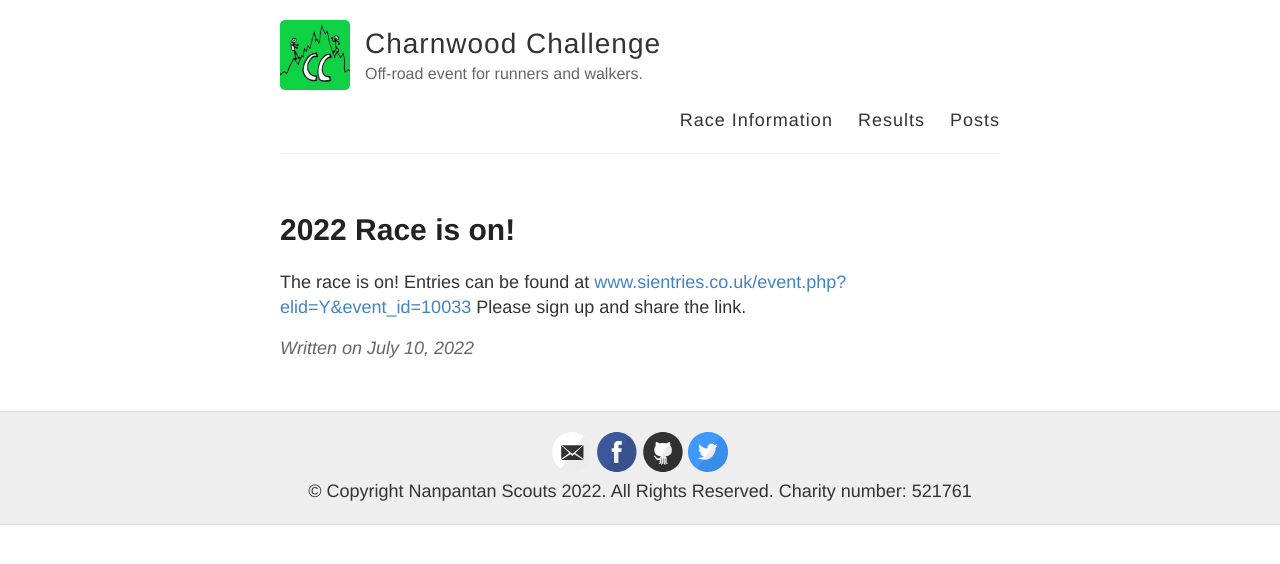
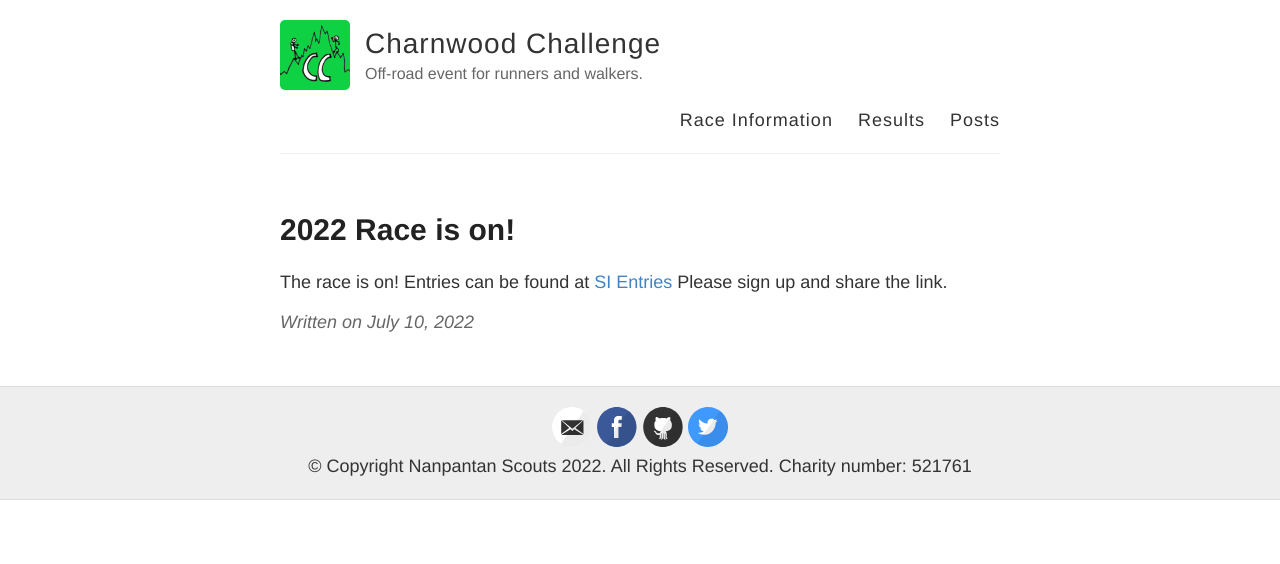
Before and after one commit to Charnwood-Challenge/Charnwood-Challenge.github.io, a Jekyll site: the page built from _posts/2022-07-10-Race-Live.md, in a window 1280 px wide. Shown: the top 564 px of the page. Built offline with Jekyll 4.4.1, drawn with Linux system fonts in a browser that asks for light colours.

Commit message:
Fix to link syntax

```diff
--- a/_posts/2022-07-10-Race-Live.md
+++ b/_posts/2022-07-10-Race-Live.md
@@ -4,4 +4,4 @@ title: 2022 Race is on!
 ---
 
 
-The race is on! Entries can be found at [www.sientries.co.uk/event.php?elid=Y&event_id=10033](https://www.sientries.co.uk/list.php?event_id=10033) Please sign up and share the link.
+The race is on! Entries can be found at [SI Entries](https://www.sientries.co.uk/list.php?event_id=10033) Please sign up and share the link.
```
